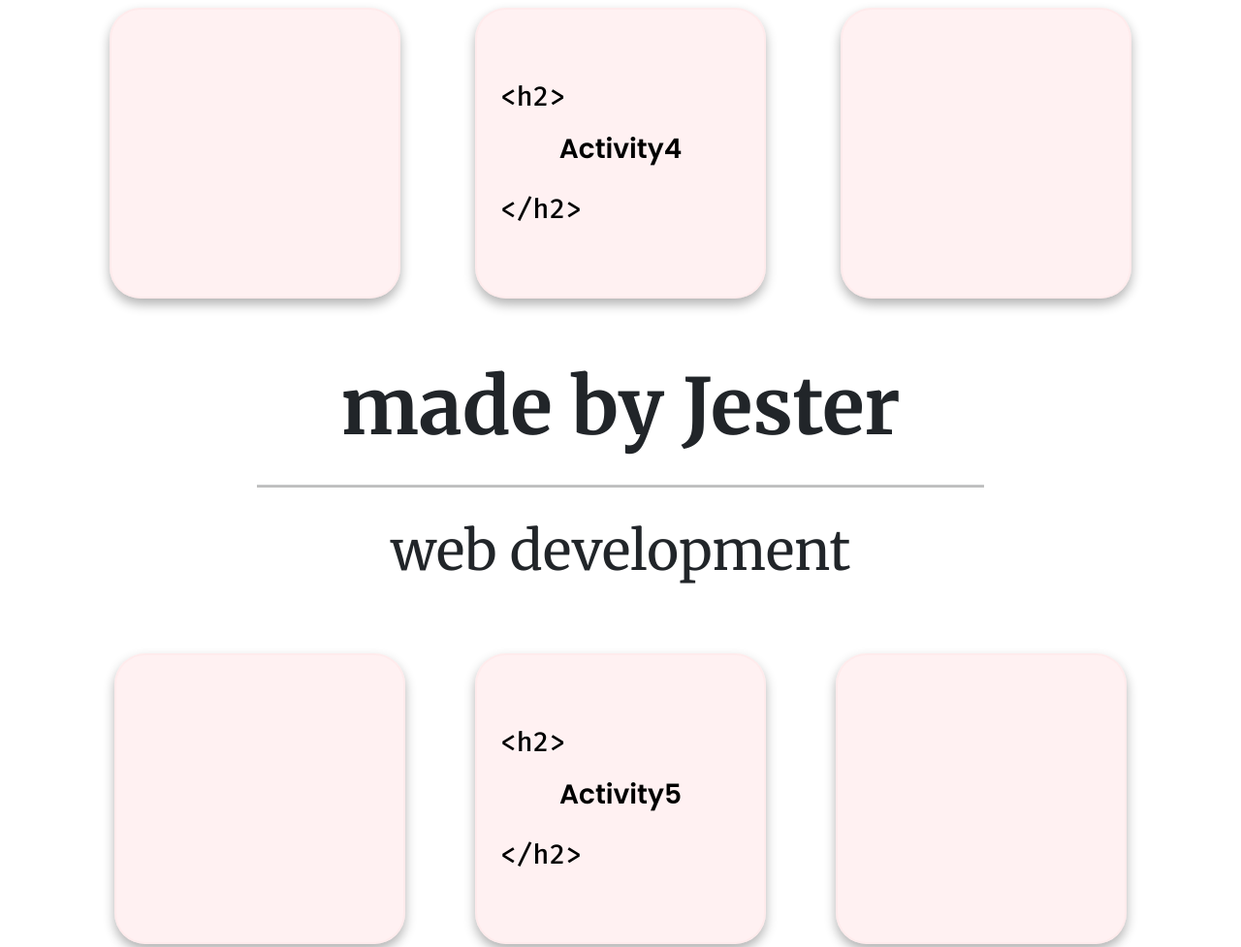
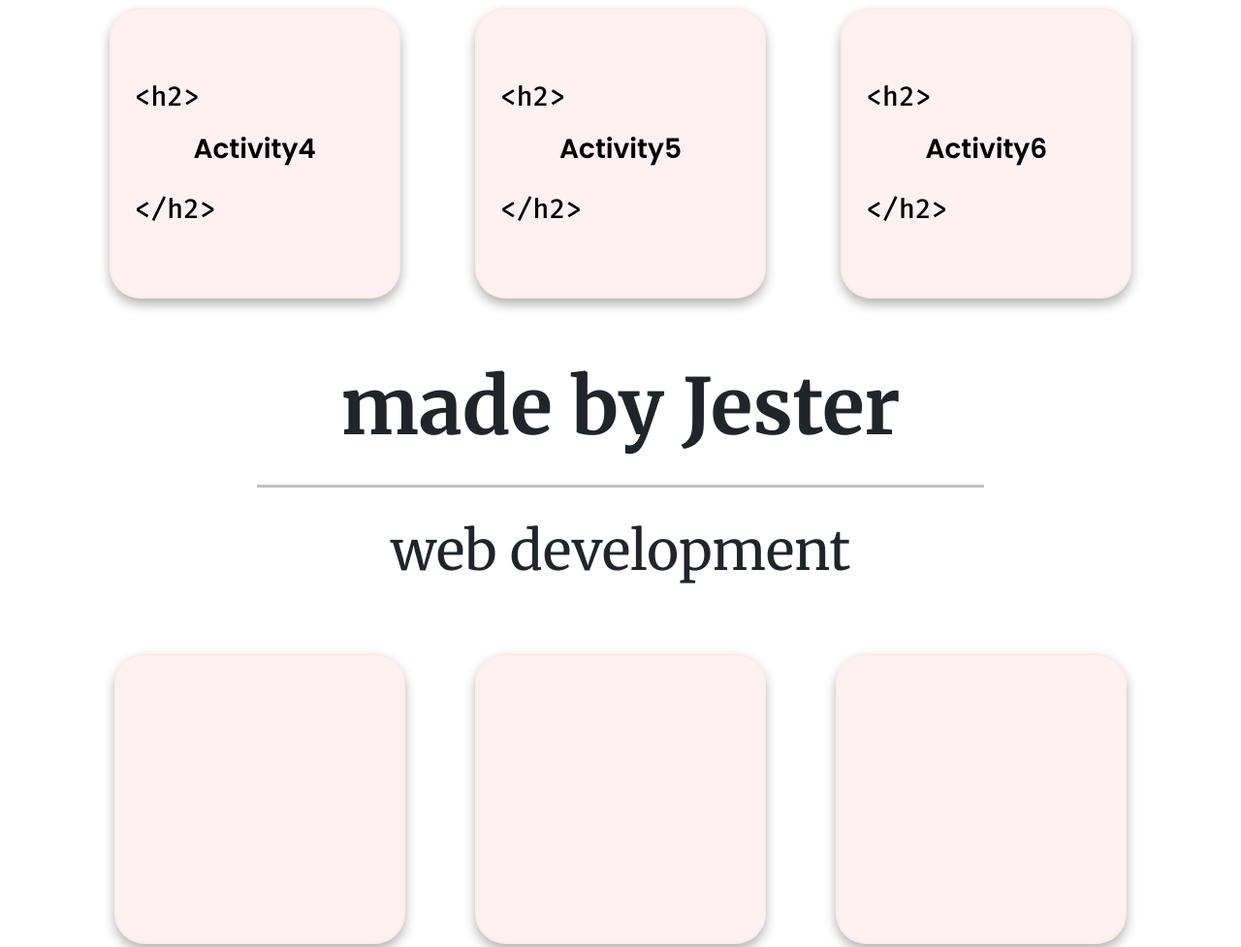
Before and after one commit to jesteeeer/jesteeeer.github.io, a plain HTML site: page index.html in a window 1280 px wide. Shown: the part 840-1817 px from the top of the page at 97% size. Drawn offline with nearby package versions, Linux system fonts and the light colour scheme.

Commit message:
add activity 6

```diff
--- a/index.html
+++ b/index.html
@@ -18,9 +18,10 @@
 <body>
   <div class="background">
     <div class="glass-overlay"></div>
-  <!-- Homepage -->
+    <!-- Homepage -->
     <div class="homepage">
-      <nav class="navbar navbar-expand-lg rounded-5 mx-5 mb-2 mt-4 px-4 shadow-sm position-fixed start-0 end-0 z-3 glass">
+      <nav
+        class="navbar navbar-expand-lg rounded-5 mx-5 mb-2 mt-4 px-4 shadow-sm position-fixed start-0 end-0 z-3 glass">
         <div class="container-fluid d-flex justify-content-between align-items-center flex-nowrap">
           <a class="navbar-brand p-0 m-0 ms-2 fs-3 fw-bold d-flex align-items-center" href="#"
             style="font-family: 'Roboto', sans-serif;">
@@ -53,32 +54,45 @@
       <div class="container">
         <div class="row justify-content-center mb-5 g-3">
           <div class="col-12 col-md-4 d-flex justify-content-center mb-5">
-            <div class="rounded-5 project-box glass"></div>
+            <a href="https://jesteeeer.github.io/FirstProject/"
+              class="project-box rounded-5 glass link-projects d-flex flex-column justify-content-center">
+              <p class="fs-3 ms-4 mt-3 fw-medium text-start" style="font-family: 'Fira Mono', monospace;">&lt;h2&gt;</p>
+              <h3 class="fw-semibold" style="font-family: 'Poppins', sans-serif;">Activity4</h3>
+              <p class="fs-3 ms-4 mt-3 fw-medium text-start" style="font-family: 'Fira Mono', monospace;">&lt;/h2&gt;
+              </p>
+            </a>
           </div>
           <div class="col-12 col-md-4 d-flex justify-content-center mb-5">
-            <a href="https://jesteeeer.github.io/FirstProject/" target="_blank" class="project-box rounded-5 glass link-projects d-flex flex-column justify-content-center">
+            <a href="https://jesteeeer.github.io/SecondProject/" target="_blank"
+              class="project-box rounded-5 glass link-projects d-flex flex-column justify-content-center">
               <p class="fs-3 ms-4 mt-3 fw-medium text-start" style="font-family: 'Fira Mono', monospace;">&lt;h2&gt;</p>
-              <h3 class="fw-semibold" style="font-family: 'Poppins', sans-serif;">Activity4</h3>
-              <p class="fs-3 ms-4 mt-3 fw-medium text-start" style="font-family: 'Fira Mono', monospace;">&lt;/h2&gt;</p>
-              </a>
+              <h3 class="fw-semibold" style="font-family: 'Poppins', sans-serif;">Activity5</h3>
+              <p class="fs-3 ms-4 mt-3 fw-medium text-start" style="font-family: 'Fira Mono', monospace;">&lt;/h2&gt;
+              </p>
+            </a>
           </div>
           <div class="col-12 col-md-4 d-flex justify-content-center mb-5">
-            <div class="rounded-5 project-box glass"></div>
+            <a href="https://jesteeeer.github.io/ThirdProject/" target="_blank"
+              class="project-box rounded-5 glass link-projects d-flex flex-column justify-content-center">
+              <p class="fs-3 ms-4 mt-3 fw-medium text-start" style="font-family: 'Fira Mono', monospace;">&lt;h2&gt;
+              </p>
+              <h3 class="fw-semibold" style="font-family: 'Poppins', sans-serif;">Activity6</h3>
+              <p class="fs-3 ms-4 mt-3 fw-medium text-start" style="font-family: 'Fira Mono', monospace;">&lt;/h2&gt;
+              </p>
+            </a>
           </div>
-          <h2 class="mb-3 display-1 fw-bold project-title" style="font-family: 'Merriweather', serif;"> made by Jester</h2>
+          <h2 class="mb-3 display-1 fw-bold project-title" style="font-family: 'Merriweather', serif;"> made by Jester
+          </h2>
           <hr class="mx-auto project-line">
-          <h4 class="mt-3 display-4 fw-medium projecct-subtitle" style="font-family: 'Merriweather', serif;">web development</h4>
+          <h4 class="mt-3 display-4 fw-medium projecct-subtitle" style="font-family: 'Merriweather', serif;">web
+            development</h4>
 
           <div class="row justify-content-center mt-5 g-3">
             <div class="col-12 col-md-4 d-flex justify-content-center mb-3">
               <div class="rounded-5 project-box glass"></div>
             </div>
             <div class="col-12 col-md-4 d-flex justify-content-center mb-3">
-              <a href="https://jesteeeer.github.io/SecondProject/" target="_blank" class="project-box rounded-5 glass link-projects d-flex flex-column justify-content-center">
-                <p class="fs-3 ms-4 mt-3 fw-medium text-start" style="font-family: 'Fira Mono', monospace;">&lt;h2&gt;</p>
-                <h3 class="fw-semibold" style="font-family: 'Poppins', sans-serif;">Activity5</h3>
-                <p class="fs-3 ms-4 mt-3 fw-medium text-start" style="font-family: 'Fira Mono', monospace;">&lt;/h2&gt;</p>
-              </a>
+              <div class="rounded-5 project-box glass"></div>
             </div>
             <div class="col-12 col-md-4 d-flex justify-content-center mb-3">
               <div class="rounded-5 project-box glass"></div>
```
